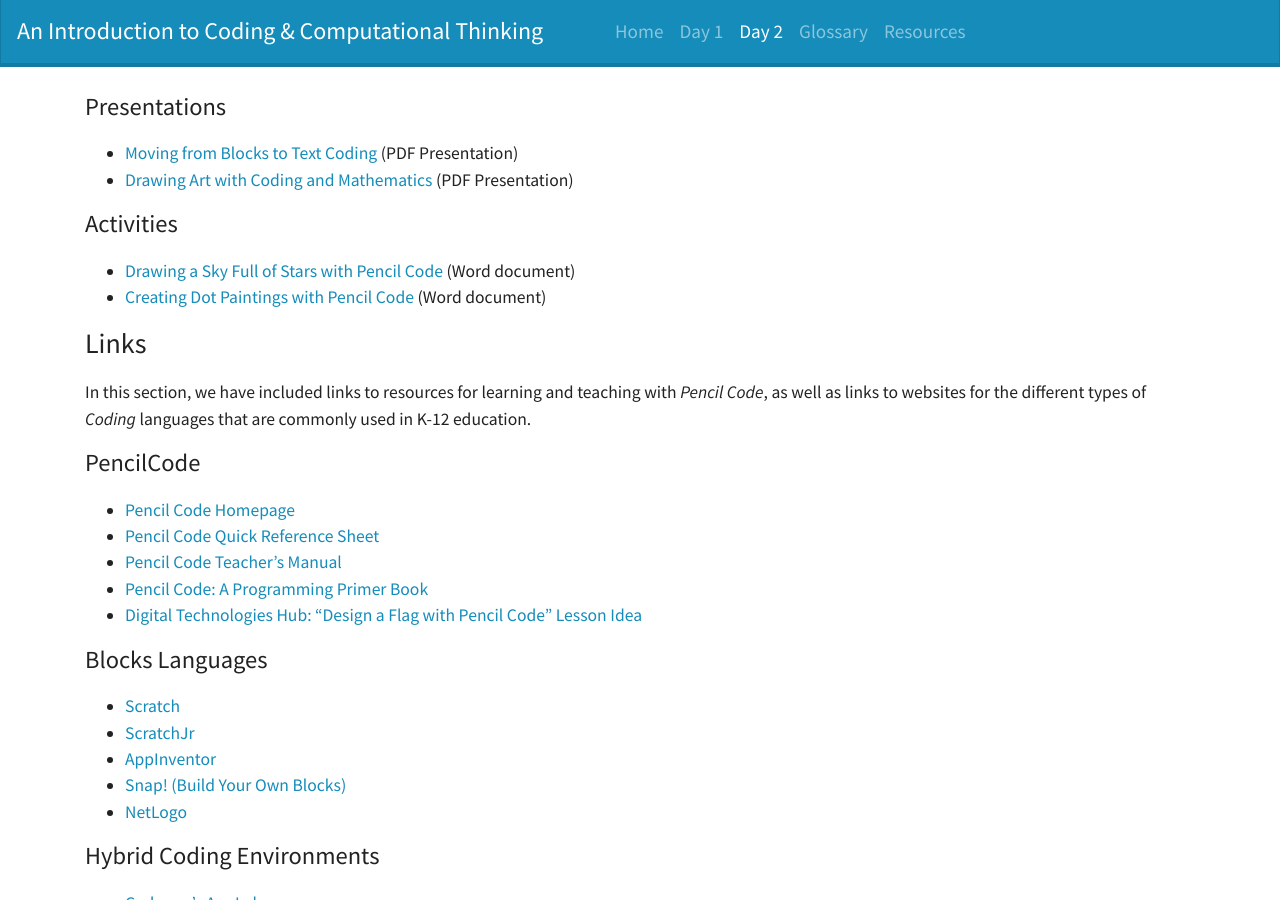
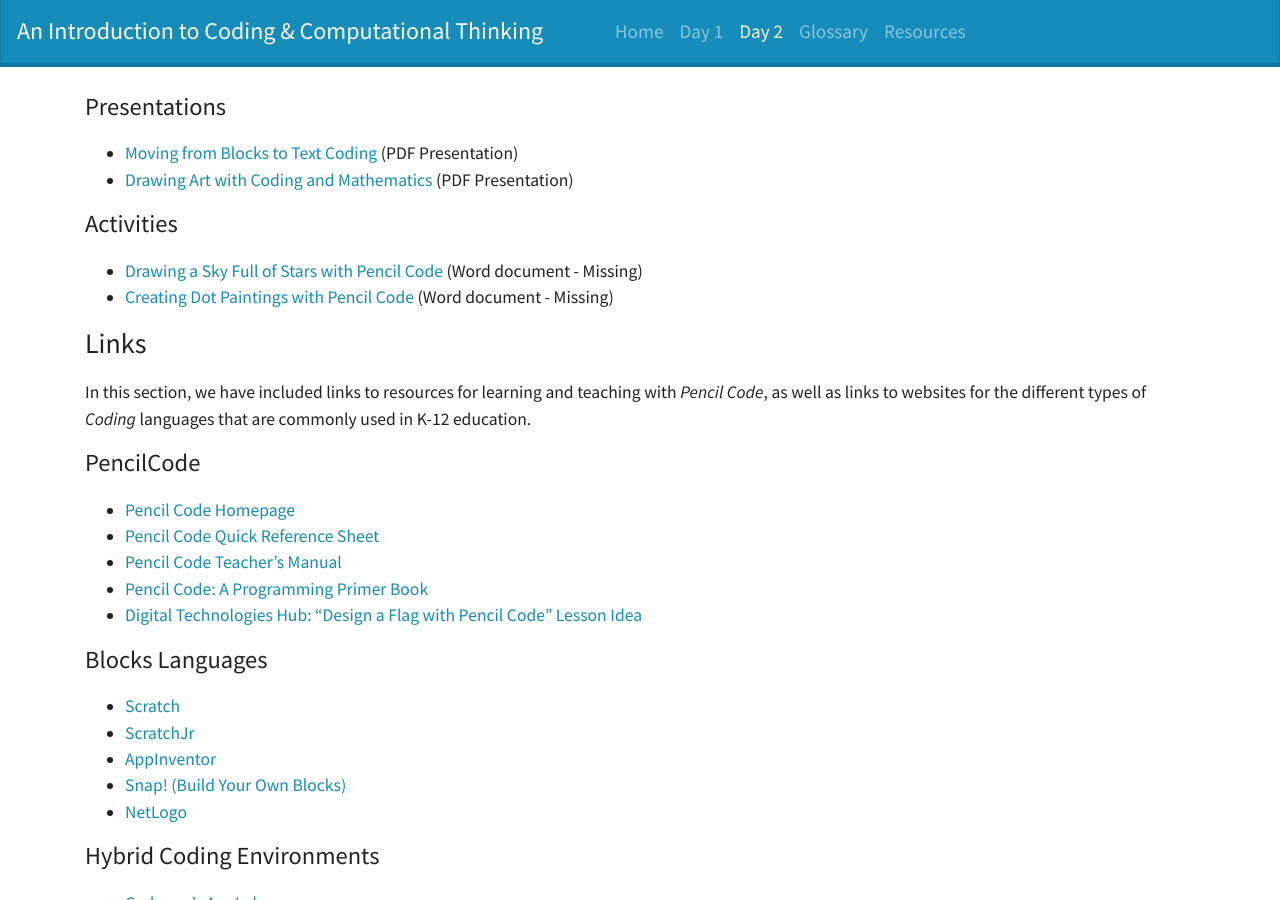
Before and after one commit to cs4s/intro-2018, a Jekyll site: the page built from day2/blocks_to_text/index.md, in a window 1280 px wide and 900 px high, scrolled down 750 px. Built offline with Jekyll 4.4.1, drawn with Linux system fonts in a browser that asks for light colours.

```diff
--- a/day2/blocks_to_text/index.md
+++ b/day2/blocks_to_text/index.md
@@ -35,8 +35,8 @@ You will also learn about another **Computational Concept** called *Operators*.
 
 ### Activities
 
-- [Drawing a Sky Full of Stars with Pencil Code]() (Word document)
-- [Creating Dot Paintings with Pencil Code]() (Word document)
+- [Drawing a Sky Full of Stars with Pencil Code]() (Word document - Missing)
+- [Creating Dot Paintings with Pencil Code]() (Word document - Missing)
 
 ## Links
 
```
Also changed, not shown: day2/lesson_planning/index.md (+3 -3 lines), day2/blocks_to_text/presentation/images/random_block_different_dot_sizes.png (added), day2/blocks_to_text/presentation/images/starter_snow_kid_word.png (added).
